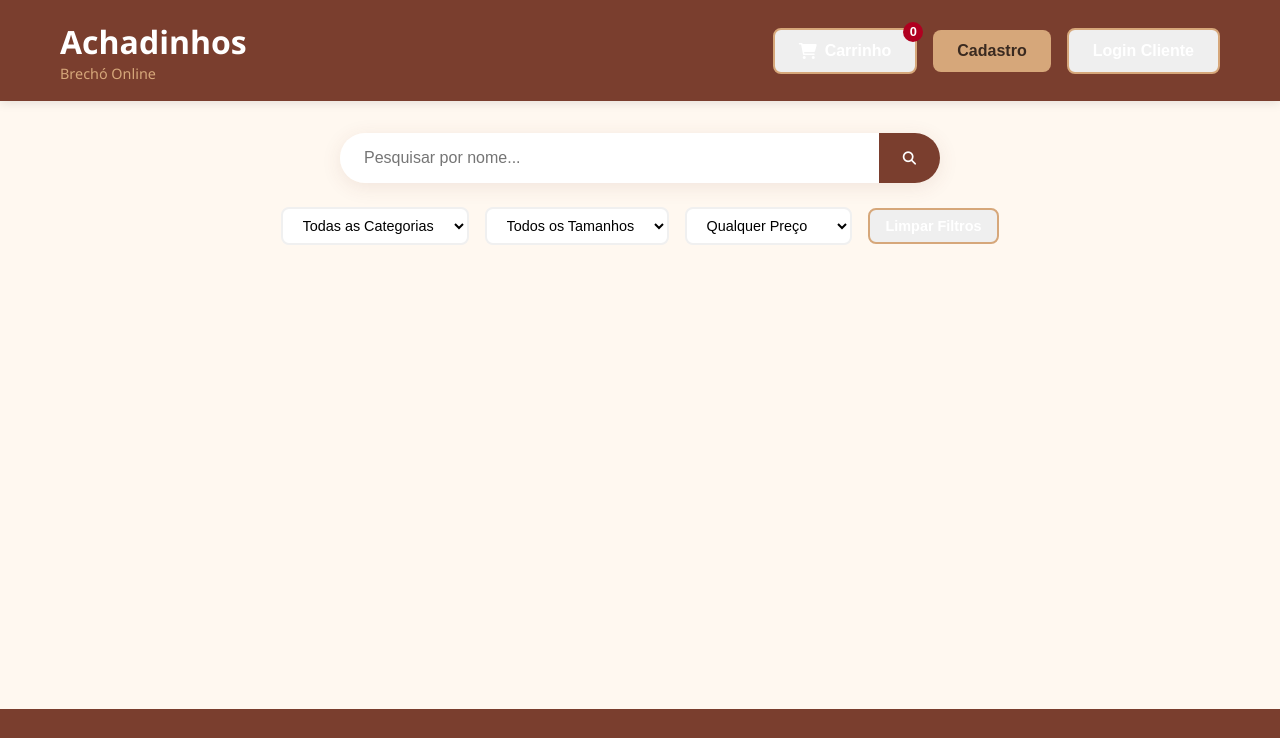
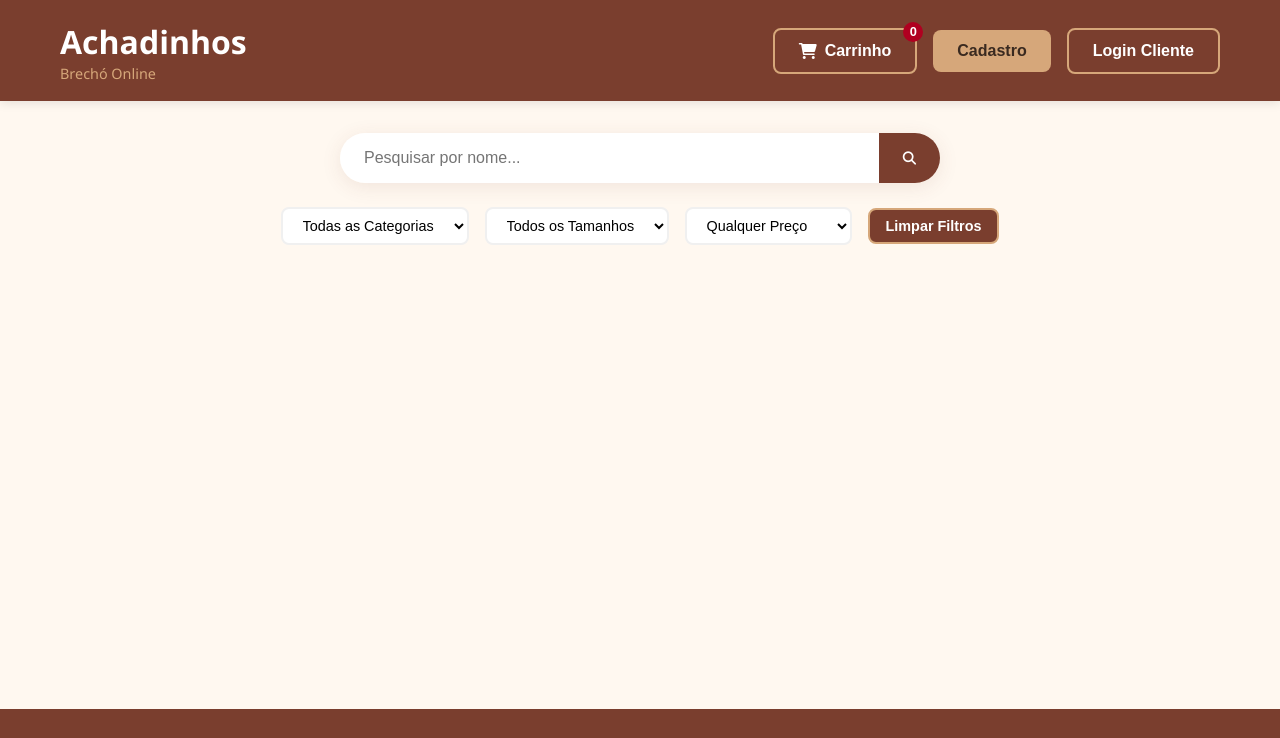
Before and after one commit to Murilocmon/Brecho-online, a website: page index.html in a window 1280 px wide. Shown: the top 738 px of the page. Drawn offline with nearby package versions, Linux system fonts and the light colour scheme; no server answers.

Commit message:
Update styles.css

```diff
--- a/styles.css
+++ b/styles.css
@@ -20,7 +20,7 @@ body { font-family: 'Segoe UI', Tahoma, Geneva, Verdana, sans-serif; background-
 .btn { padding: 0.75rem 1.5rem; border: none; border-radius: 8px; font-size: 1rem; font-weight: 600; cursor: pointer; transition: all 0.3s ease; text-decoration: none; display: inline-flex; align-items: center; gap: 0.5rem; }
 .btn-primary { background-color: #D6A77A; color: #3A2A20; }
 .btn-primary:hover { background-color: #B98759; transform: translateY(-2px); }
-.btn-secondary { background-color: 7A3E2E; color: #FFFFFF; border: 2px solid #D6A77A; }
+.btn-secondary { background-color: #7A3E2E; color: #FFFFFF; border: 2px solid #D6A77A; }
 .btn-secondary:hover { background-color: #D6A77A; color: #3A2A20; }
 .btn-danger { background-color: #B00020; color: white; }
 .btn-danger:hover { background-color: #8B0000; }
```
